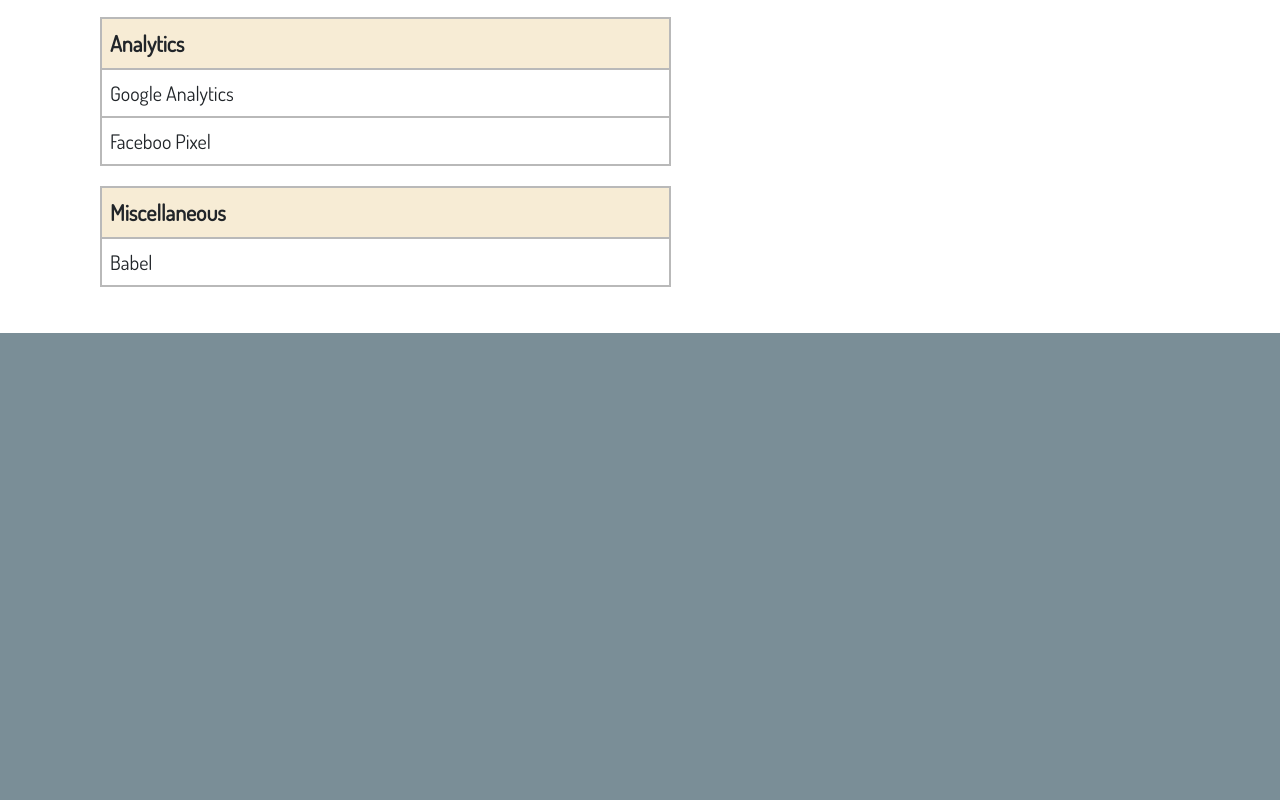
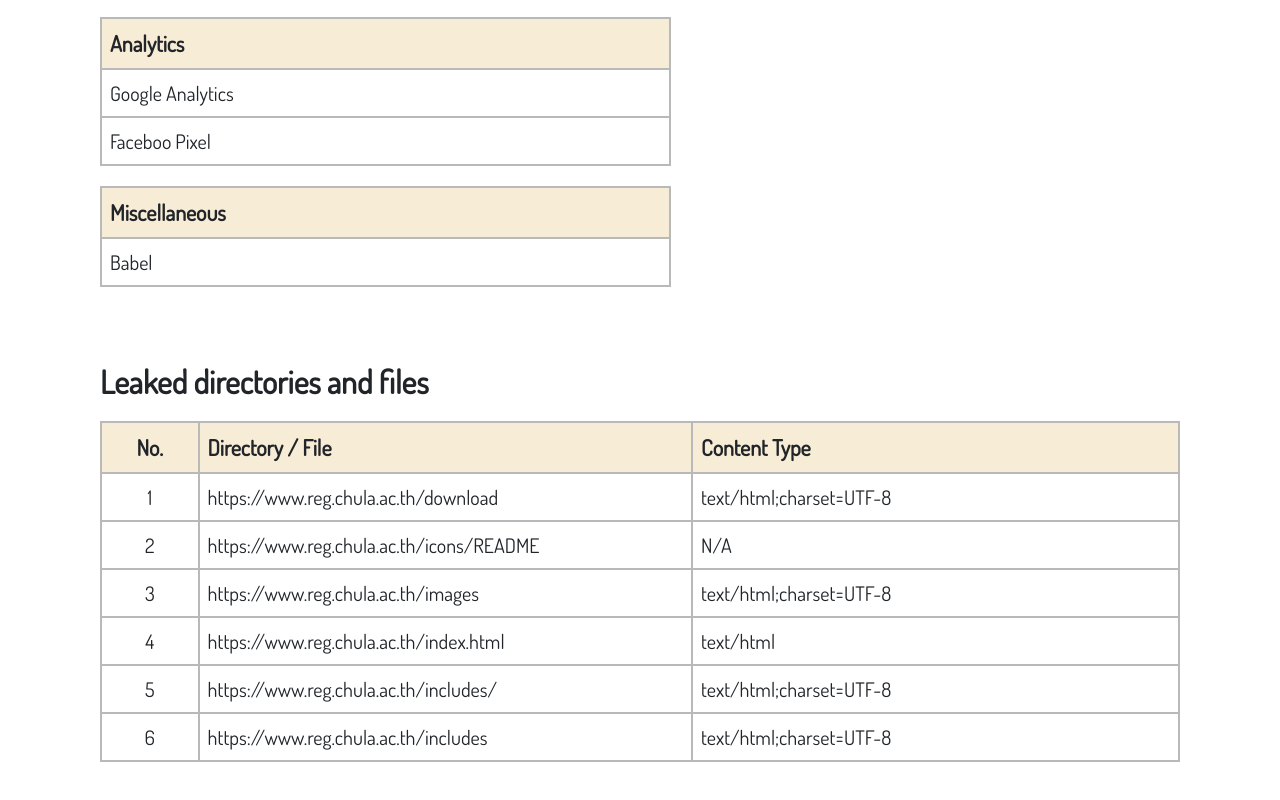
Before and after one commit to sirasbook/mr-robot-frontend, a React (Create React App) app: page /report in a window 1280 px wide. Shown: the part 1916-2716 px from the top of the page. Before the commit the page ends 2249 px from the top, so only its background shows below. Built offline with nearby package versions, Linux system fonts and the light colour scheme.

Commit message:
finished leaked-directories report part

```diff
--- a/src/reports/leaked-directories/leaked.css
+++ /dev/null
@@ -1,3 +0,0 @@
-.leaked-container {
-    background-color: white;
-}
--- a/src/reports/leaked-directories/leaked.js
+++ b/src/reports/leaked-directories/leaked.js
@@ -1,10 +1,70 @@
 import React from "react";
-import "./leaked.css"
+import "./leaked.scss"
 
 const Leaked = () => {
+
+    const data = {
+        message: "Directories / Files found by fuzzing",
+        total: 16,
+        data: [
+            {
+                url: "https://www.reg.chula.ac.th/download",
+                "content_type": "text/html;charset=UTF-8",
+            },
+            {
+                url: "https://www.reg.chula.ac.th/icons/README",
+                "content_type": "",
+            },
+            {
+                url: "https://www.reg.chula.ac.th/images",
+                "content_type": "text/html;charset=UTF-8",
+            },
+            {
+                url: "https://www.reg.chula.ac.th/index.html",
+                "content_type": "text/html",
+            },
+            {
+                url: "https://www.reg.chula.ac.th/includes/",
+                "content_type": "text/html;charset=UTF-8",
+            },
+            {
+                url: "https://www.reg.chula.ac.th/includes",
+                "content_type": "text/html;charset=UTF-8",
+            },
+        ],
+    };
+
+    var c = 0;
+
+    const displayBody = data.data.map(
+        (info) => {
+            console.log(info.url)
+            c += 1
+            return (
+                <tr>
+                    <td className="no">{c}</td>
+                    <td>{info.url}</td>
+                    {info.content_type == "" ? <td>N/A</td> : <td>{info.content_type}</td>}
+                </tr>
+            )
+        }
+    )
+
     return (
         <div className="leaked-container">
-
+            <h2>Leaked directories and files</h2>
+            <table class="table">
+                <thead>
+                    <tr>
+                        <th className="no">No.</th>
+                        <th>Directory / File</th>
+                        <th>Content Type</th>
+                    </tr>
+                </thead>
+                <tbody>
+                    {displayBody}
+                </tbody>
+            </table>
         </div>
     )
 }
--- /dev/null
+++ b/src/reports/leaked-directories/leaked.scss
@@ -0,0 +1,32 @@
+.leaked-container {
+    background-color: white;
+    padding: 30px 100px;
+
+    table {
+        margin-top: 20px;
+    }
+
+    thead {
+        background-color: #F7ECD5;
+    }
+
+    th {
+        font-size: 22px;
+        border: 2px solid #B9B9B9;
+    }
+
+    td {
+        width: 500px;
+        font-size: 20px;
+        border: 2px solid #B9B9B9;
+    }
+
+    h2 {
+        font-weight: 600;
+    }
+
+    .no {
+        text-align: center;
+        width: 100px;
+    }
+}
--- a/src/reports/technology-stack/technology.js
+++ b/src/reports/technology-stack/technology.js
@@ -20,7 +20,6 @@
 
     const displayHead = data.map(
         (info) => {
-
             const displayBody =  Object.values(info)[0].map(
                 (body) => {
                     return (
```
